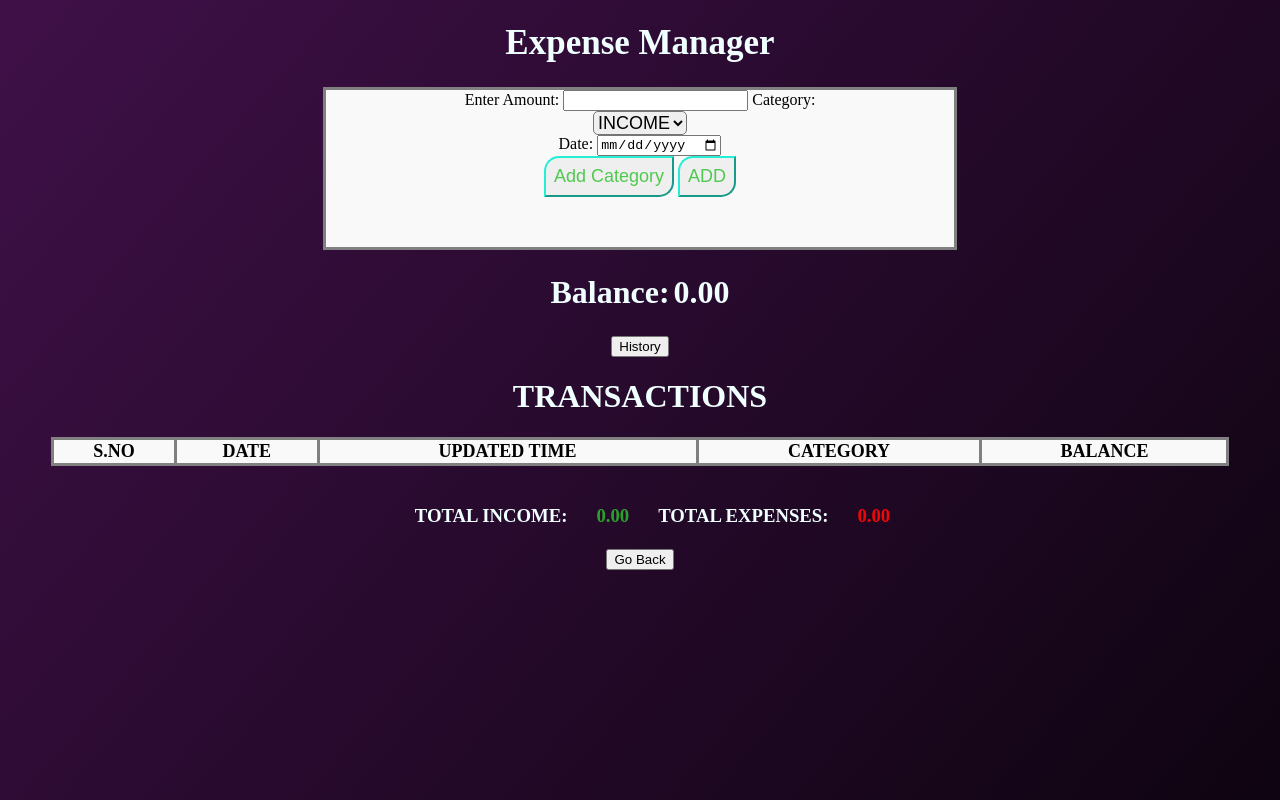
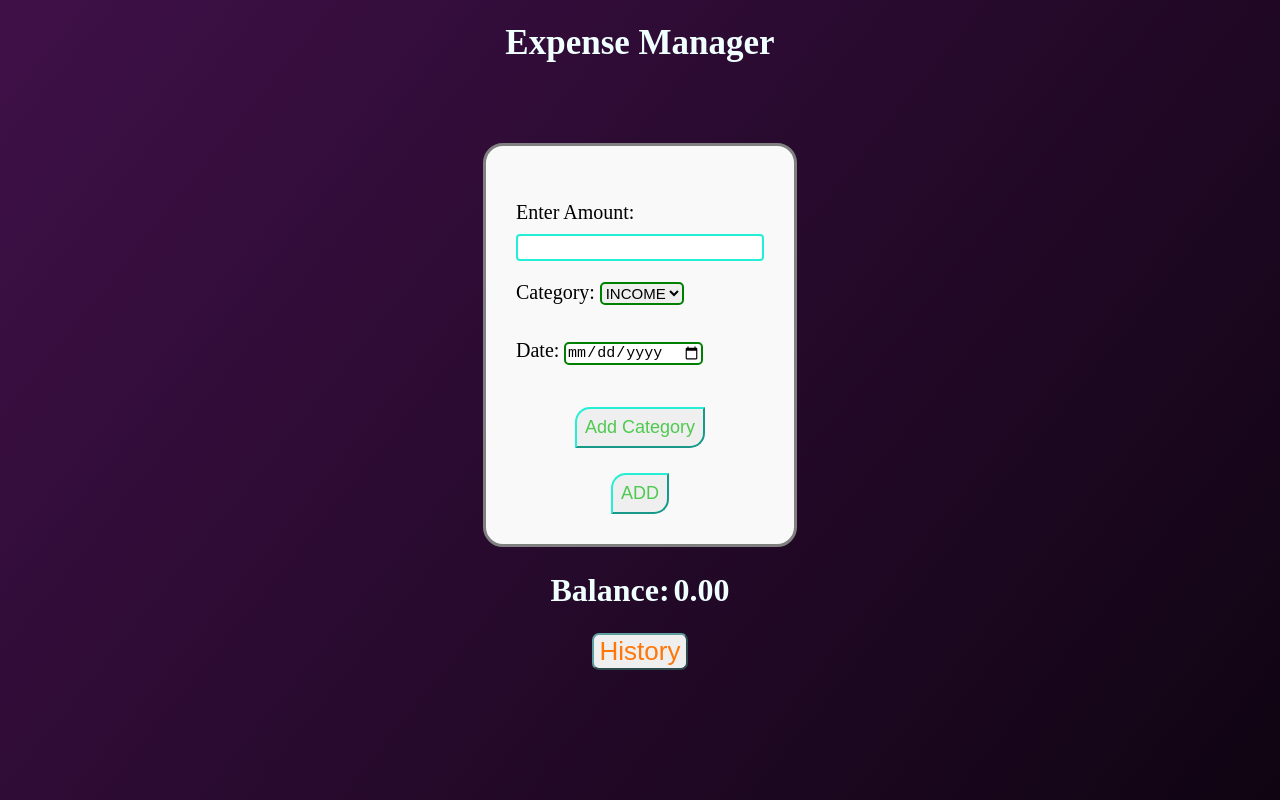
Before and after one commit to Prasath192006/Expense_Manager, a plain HTML site: page index.html in a window 1280 px wide. Shown: the top 800 px of the page. Drawn offline with Linux system fonts and the light colour scheme.

Commit message:
Update index.css

```diff
--- a/index.css
+++ b/index.css
@@ -16,25 +16,57 @@ body{
     color:azure
 }
 .function {
+    margin-top: 80px;
+
     background-color: #f9f9f9;
     color: black;
     border: solid grey;
-    width: 60cap;
-    height: 15cap;
+    height: fit-content;
+    width: fit-content;
+    padding: 30px;
+    align-items: center;
     justify-content: center ;
     text-align: center;
+    display: flex;
+    flex-direction: column;
+    border-radius: 20px;
+    font-size: larger;
+
 
 }
 
-.function td label{
+.date_cat,.date_cat select{
+    border: 2px solid green;
+    font-size: 15px;
+    border-radius: 5px;
+    display: inline-block;
+    margin-bottom: 17px;
+}
+
+
+
+.info{
+    display: flex;
+    flex-direction: column;
+    align-items: self-start;
+}
+.function  label{
     font-size: 20px;
+    margin-bottom: 2px;
+    margin-top: 25px;
+
 
 }
-.function td input[type=number]{
+.function  input[type=number]{
     font-size: 18px;
     border: 2px  solid rgb(36, 238, 211);
     border-radius: 4px;
+    width: 30vh;
+    margin-top: 8px;
 
+}
+.function button{
+    margin-top:25px;
 }
 
 .update,.add_cat {
@@ -52,23 +84,18 @@ body{
     box-shadow: 0 12px 16px 0 rgba(0,0,0,0.24), 0 17px 60px 0 rgba(0,0,0,0.19);
 }
 
-.dd{
 
-    display: inline-block;
-}
-#Category{
 
-    border-radius: 5px;
-    font-size: large;
-}
 #Category:hover{
     background-color: rgb(206, 248, 255);
 }
-.dd {
-    border: none;
-    cursor: pointer;
-  }
 
+#his_dis_btn{
+    font-size: 26px;
+    border-color: cadetblue;
+    border-radius: 7px;
+    color: rgb(255, 119, 8);
+}
 
 .history {
     color: black;
@@ -78,13 +105,28 @@ body{
     border-width: thin;
     background-color: #f9f9f9;
     text-align: center;
-    font-size: large;
+    font-size: 18px;
 }
 .history th {
     border: solid gray
 }
 .history td{
     border: solid gray;
+}
+
+#his_dis{
+    display: none;
+    position: fixed;
+
+    background-color: rgb(2, 2, 39);
+    z-index: 1;
+    left: 0;
+    top: 0;
+    width: 100%;
+    height: 100%;
+    overflow: auto;
+    backdrop-filter: blur(4px);
+    font-size: 18px;
 }
 
 .status tr td h3{
```
